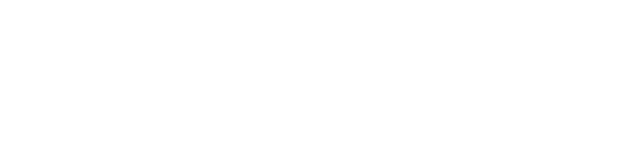
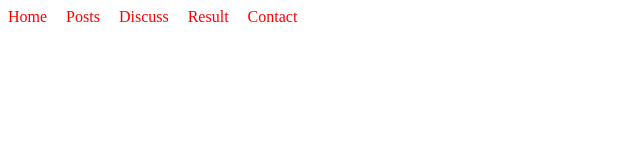
Before and after one commit to AndIAmKevin/-user-.github.io, a plain HTML site: page Result.html in a window 1280 px wide. Shown: the whole page, without its empty margins (0-640 px from the left). Drawn offline with Linux system fonts and the light colour scheme.

Commit message:
Update Result.html

```diff
--- a/Result.html
+++ b/Result.html
@@ -1,10 +1,23 @@
 <!DOCTYPE html>
 <html>
   <head>
-    <title></title>
-  </head>
+    <title>For the Discussion post</title>
+<meta charset="UTF-8">
+<meta name="viewport" content="width=device-width, initial-scale=1.0">
+<meta name="description" content="A discussion post for class purposes">
+<link rel="stylesheet" href="styles.css">
+</head>
 
-  <body>
+<body>
+  <nav>
+    <ul>
+      <li><a href="index.html">Home</a></li>
+      <li><a href="Posts.html">Posts</a></li>
+      <li><a href="Discuss.html">Discuss</a></li>
+      <li><a href="Result.html">Result</a></li>
+      <li><a href="Contact.html">Contact</a></li>
+    </ul>
+  </nav>
 
   </body>
 
```
